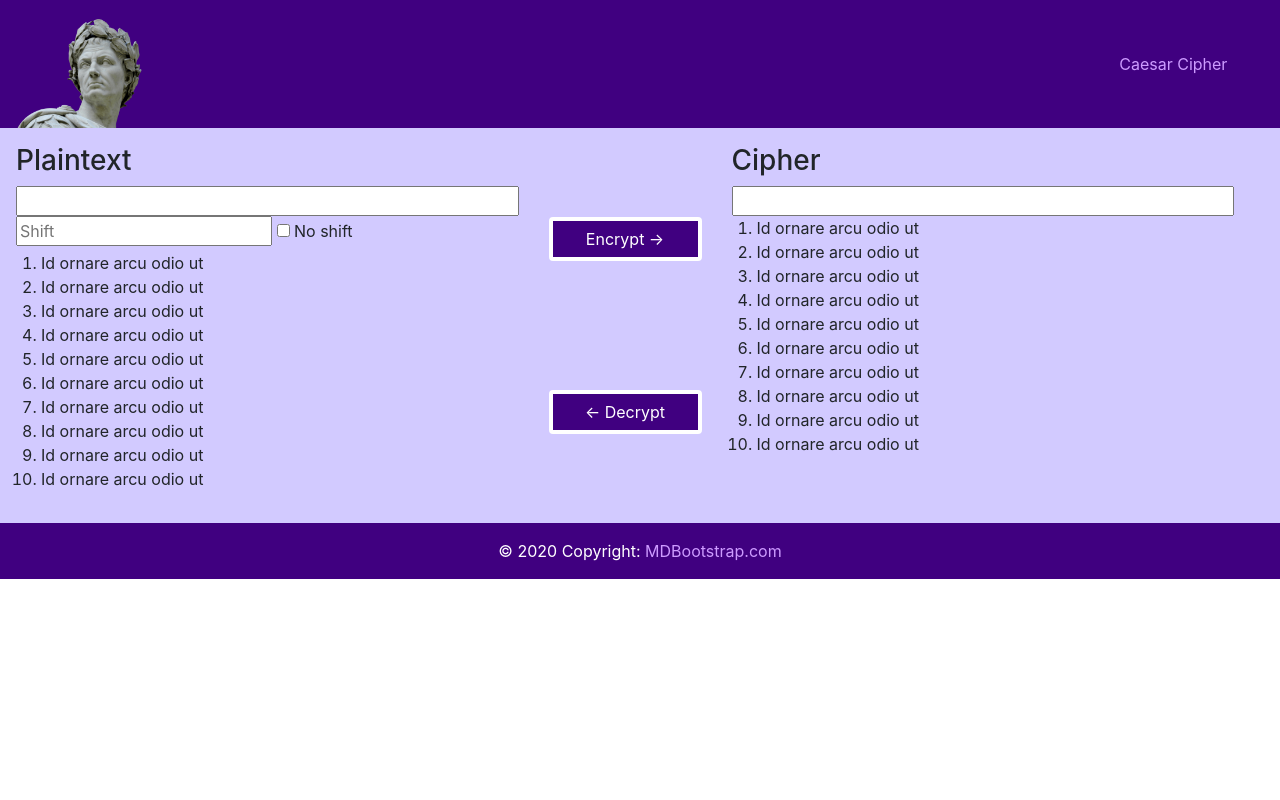
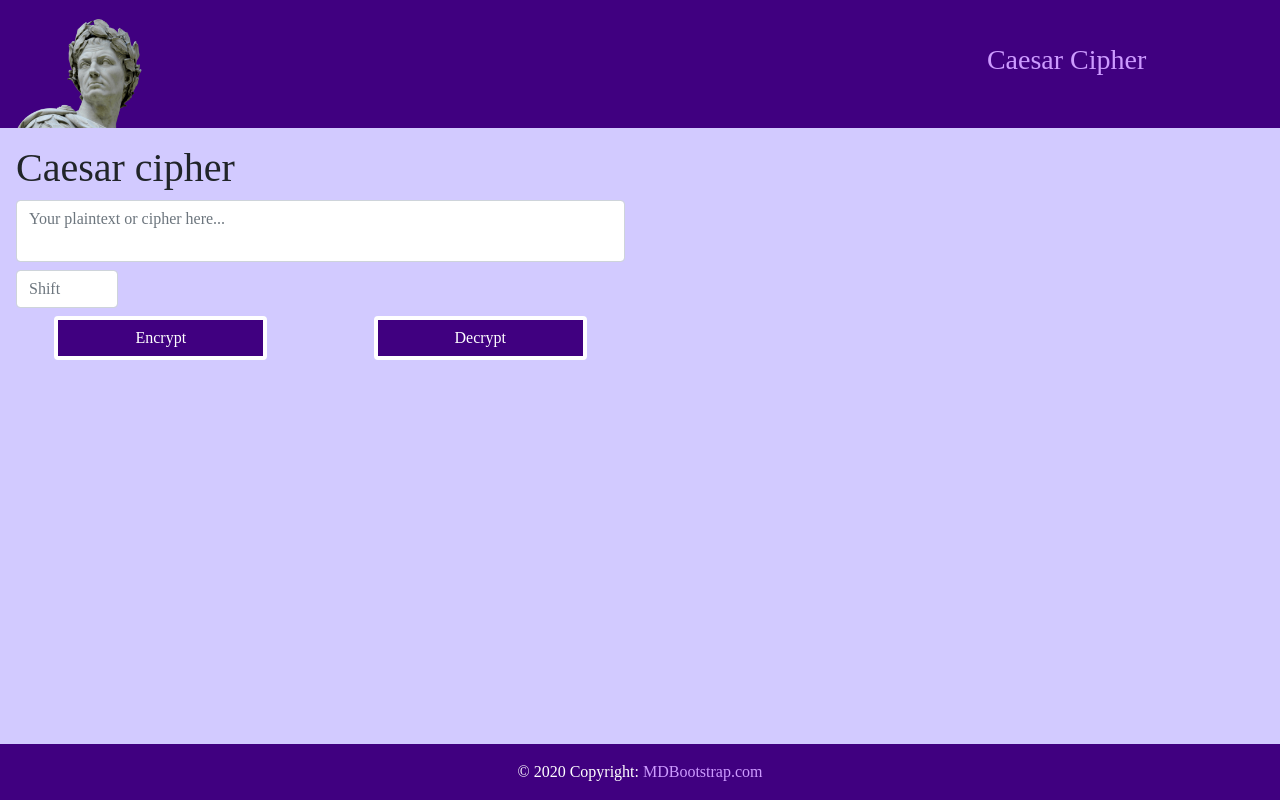
Before and after one commit to iburov/CaesarCipher, a PHP site: page / in a window 1280 px wide. Run offline with PHP 8.4, Linux system fonts and the light colour scheme.

Commit message:
encryption fully done

```diff
--- a/footer.php
+++ b/footer.php
@@ -1,9 +1,8 @@
-<footer class="footer page-footer font-small blue">
+<!-- FIXED FOOTER -->
+<footer class="footer page-footer fixed-bottom font-small">
 
-  <!-- Copyright -->
   <div class="footer-copyright text-center py-3">© 2020 Copyright:
     <a href="https://mdbootstrap.com/education/bootstrap/"> MDBootstrap.com</a>
   </div>
-  <!-- Copyright -->
 
 </footer>
--- a/index.php
+++ b/index.php
@@ -1,3 +1,4 @@
+<!-- INDEX PAGE THAT INCLUDES ALL THE NECESSARY ELEMENTS OF THE PAGE (NAV, MAIN, FOOTER) -->
 <?php
 session_start();
 ?>
@@ -17,6 +18,7 @@ session_start();
     <?php
     include 'nav.php';
 
+    // Script that determines the url and updates the main content only. My PHP version of SPA
     $url_arr = [];
     parse_str($_SERVER['QUERY_STRING'], $url_arr);
     reset($url_arr);
@@ -32,7 +34,7 @@ session_start();
             break;
     }
 
-    echo '<div class="main">';
+    echo '<div class="main row">';
     include $page_dir;
     echo '</div>';
 
--- a/main.php
+++ b/main.php
@@ -1,51 +1,59 @@
-<div class="row">
-    <div class="col-xs-12 col-sm-12 col-md-5 col-lg-5">
-        <h3>Plaintext</h3>
-        <input type="text" class="plaintext text_input">
-        <input type="number" class="shift" placeholder="Shift">
-        <input type="checkbox" class="noshift" id="noshift">
-        <label for="noshift">No shift</label>
+<div class="col-xs-12 col-sm-12 col-md-6 col-lg-6">
+    <h1>Caesar cipher</h1>
 
-        <div class="row encrypt_results">
-            <ol>
-                <li>Id ornare arcu odio ut</li>
-                <li>Id ornare arcu odio ut</li>
-                <li>Id ornare arcu odio ut</li>
-                <li>Id ornare arcu odio ut</li>
-                <li>Id ornare arcu odio ut</li>
-                <li>Id ornare arcu odio ut</li>
-                <li>Id ornare arcu odio ut</li>
-                <li>Id ornare arcu odio ut</li>
-                <li>Id ornare arcu odio ut</li>
-                <li>Id ornare arcu odio ut</li>
-            </ol>
+    <!-- Script that shows errors sent from the controller (if any) -->
+    <?php
+    if(isset($_POST['error'])) {
+        echo '<div class="error row">' . $_POST['error'] . '</div>';
+    } else {
+        echo '';
+    }
+    ?>
+
+    <!-- Form that is sent to the controller -->
+    <form action="controller.php" method="post" class="mt-2">
+
+        <!-- Plaintext/Cipher textarea -->
+        <?php
+        $message = '';
+        if(isset($_POST['message'])) {
+            $message = $_POST['message'];
+        }
+        ?>
+        <textarea name="message" id="myTextArea" class="col-12 form-control" placeholder="Your plaintext or cipher here..." maxlength="300"><?php echo $message ?></textarea>
+
+        <!-- Shift number if the user want to encrypt the message with a specific shift -->
+        <?php
+        $shift = '';
+        if(isset($_POST['shift'])) {
+            $shift = $_POST['shift'];
+        }
+        ?>
+        <input type="number" name="shift" class="col-xs-6 col-sm-6 col-md-3 col-lg-2 form-control mt-2" placeholder="Shift" min="0" max="25" step="1" value='<?php echo $shift ?>'>
+
+        <!-- Two submit button that send information to the controller whether the message should be encrypted or decrypted -->
+        <div class="row mt-2">
+            <div class="col-1"></div>
+            <input type="submit" name="encrypt" class="btn col-4" value="Encrypt">
+            <div class="col-2"></div>
+            <input type="submit" name="decrypt" class="btn col-4" value="Decrypt">
+            <div class="col-1"></div>
         </div>
-    </div>
-    <div class="row col-xs-12 col-sm-12 col-md-2 col-lg-2 mt-2 mb-2">
-        <div class="test col-xs-6 col-sm-6 col-md-12 col-lg-12 mt-2 mb-2">
-            <button type="button" class="btn">Encrypt -></button>
-        </div>
-        <div class="test col-xs-6 col-sm-6 col-md-12 col-lg-12 mt-2 mb-2">
-            <button type="button" class="btn"><- Decrypt</button>
-        </div>
-    </div>
-    <div class="col-xs-12 col-sm-12 col-md-5 col-lg-5">
-        <h3>Cipher</h3>
-        <input type="text" class="cipher text_input">
+    </form>
+</div>
 
-        <div class="row decrypt_results">
-            <ol>
-                <li>Id ornare arcu odio ut</li>
-                <li>Id ornare arcu odio ut</li>
-                <li>Id ornare arcu odio ut</li>
-                <li>Id ornare arcu odio ut</li>
-                <li>Id ornare arcu odio ut</li>
-                <li>Id ornare arcu odio ut</li>
-                <li>Id ornare arcu odio ut</li>
-                <li>Id ornare arcu odio ut</li>
-                <li>Id ornare arcu odio ut</li>
-                <li>Id ornare arcu odio ut</li>
-            </ol>
-        </div>
+<!-- Results block that shows encypted/decrypted message(s). Shown only when a result is sent from the controller. -->
+<div class="col-xs-12 col-sm-12 col-md-6 col-lg-6">
+    <div class="results m-2" id="results">
+        <h2 class="center">RESULTS</h2>
+        <?php
+        if(isset($_POST['result'])) {
+            echo $_POST['result'];
+        } else {
+            ?>
+            <script>document.getElementById("results").style.display = "none";</script>
+            <?php
+        }
+        ?>
     </div>
 </div>
--- a/nav.php
+++ b/nav.php
@@ -1,12 +1,13 @@
-<div class="nav">
-    <div class="col-2">
+<!-- FIXED NAVIGATION BAR -->
+<div class="nav fixed-top">
+    <div class="col-4">
         <a href="index.php"><img src="Images/caesar.png" class="navlogo"></a>
     </div>
 
-    <div class="col-8">
+    <div class="col-4">
     </div>
 
-    <div class="col-2 test">
-        <a href="index.php" class="nav_title">Caesar Cipher</a>
+    <div class="col-4 center">
+        <a href="index.php" class="nav_title"><h3>Caesar Cipher</h3></a>
     </div>
 </div>
--- a/style/style.css
+++ b/style/style.css
@@ -1,9 +1,24 @@
+* {
+  font-family: "Times New Roman", Times, serif;
+}
+
+body {
+  background-color: #d2caff;
+}
+
+.nav,
+body,
+.footer {
+  min-width: 278px;
+  overflow-x: hidden;
+}
+
 a {
   color: #cd9bff;
 }
 
 a:hover {
-  color: #ead5ff;
+  color: #ffff00;
 }
 
 .nav,
@@ -12,12 +27,16 @@ a:hover {
   color: #fff;
 }
 
+.nav {
+  height: 8em;
+}
+
 .navlogo {
   height: 8em;
   padding-top: 1em;
 }
 
-.test {
+.center {
   display: -webkit-box;
   display: -ms-flexbox;
   display: flex;
@@ -30,8 +49,9 @@ a:hover {
 }
 
 .main {
-  background-color: #d2caff;
   padding: 1em;
+  margin-top: 8em;
+  margin-bottom: 4em;
 }
 
 .text_input {
@@ -56,4 +76,24 @@ a:hover {
   border: 4px solid #400080;
   color: #400080;
 }
+
+textarea {
+  resize: none;
+  height: 8em;
+  width: 100%;
+}
+
+.results {
+  border: 1px solid #000;
+  background-color: #cd9bff;
+  padding: 1em 0.5em;
+  border-radius: 1em;
+}
+
+.error {
+  margin: 0 1em;
+  padding: 0 1em;
+  color: black;
+  background-color: yellow;
+}
 /*# sourceMappingURL=style.css.map */
--- a/style/style.scss
+++ b/style/style.scss
@@ -1,9 +1,24 @@
+* {
+  font-family: "Times New Roman", Times, serif;
+}
+
+body {
+  background-color: #d2caff;
+}
+
+.nav,
+body,
+.footer {
+  min-width: 278px;
+  overflow-x: hidden;
+}
+
 a {
   color: #cd9bff;
 }
 
 a:hover {
-  color: #ead5ff;
+  color: #ffff00;
 }
 
 .nav,
@@ -11,21 +26,25 @@ a:hover {
   background-color: #400080;
   color: #fff;
 }
+.nav {
+  height: 8em;
+}
 
 .navlogo {
   height: 8em;
   padding-top: 1em;
 }
 
-.test {
+.center {
   display: flex;
   align-items: center;
   justify-content: center;
 }
 
 .main {
-  background-color: #d2caff;
   padding: 1em;
+  margin-top: 8em;
+  margin-bottom: 4em;
 }
 
 .text_input {
@@ -48,3 +67,24 @@ a:hover {
   border: 4px solid #400080;
   color: #400080;
 }
+
+textarea {
+  resize: none;
+  height: 8em;
+  width: 100%;
+}
+
+.results {
+  border: 1px solid #000;
+  background-color: #cd9bff;
+  padding: 1em 0.5em;
+  border-radius: 1em;
+  // display: none;
+}
+
+.error {
+  margin: 0 1em;
+  padding: 0 1em;
+  color: black;
+  background-color: yellow;
+}
```
Also changed, not shown: controller.php (added, +110 -0 lines), error_404.php (+9 -2 lines), 1 other file.
